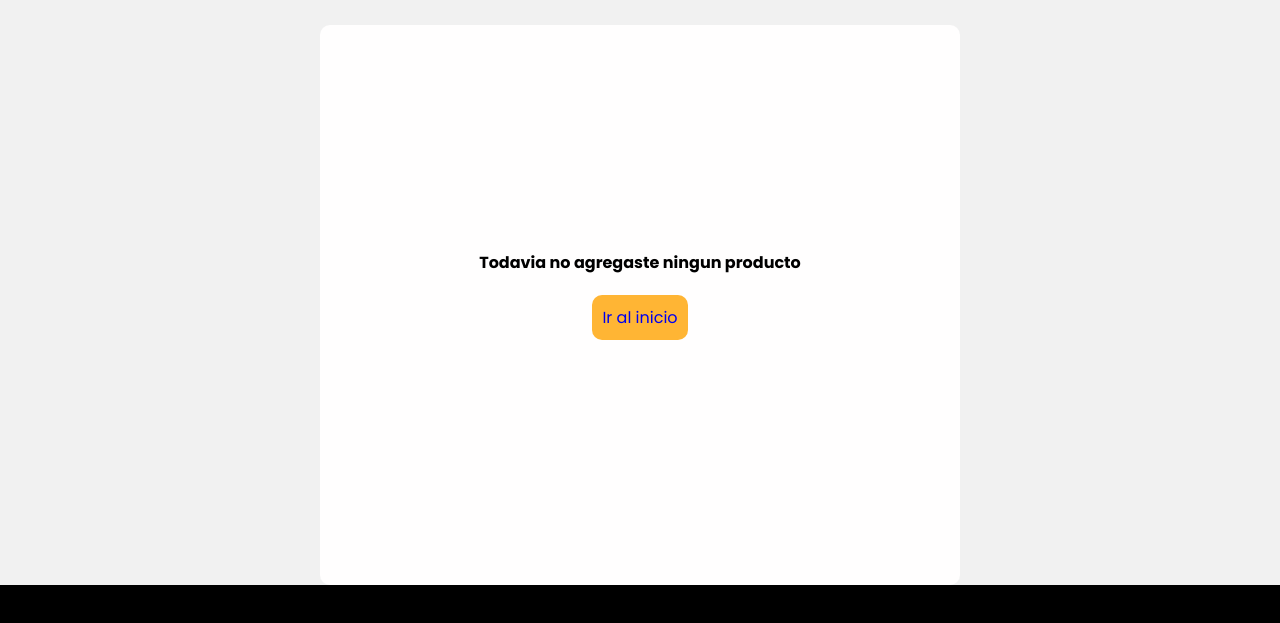
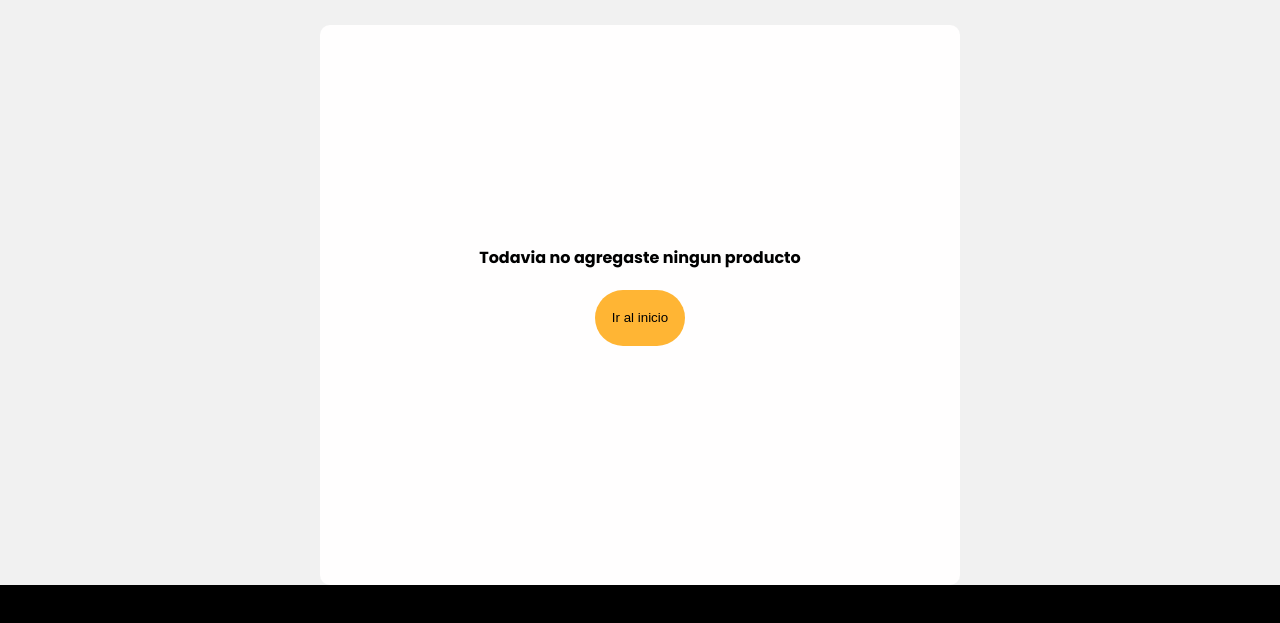
Before and after one commit to AlanLeandroVargas/Retail-FRONT, a website: page app/public/pages/shopping_cart_page.html in a window 1280 px wide. Shown: the part 117-740 px from the top of the page. Drawn offline with Linux system fonts and the light colour scheme; files whose address does not match are found by name.

Commit message:
No products button actualizado

```diff
--- a/app/public/js/shopping-cart-render.js
+++ b/app/public/js/shopping-cart-render.js
@@ -47,6 +47,11 @@ function renderNoProducts()
     const summary = document.querySelector('.summary-section-container');
     const productList = document.querySelector('.product-list-section');
     const noProduct = document.querySelector('.no-product');
+    const btn = document.querySelector('.home-btn');
+    btn.addEventListener('click', () =>
+        {
+            window.open('/', '_self');
+        })
     summary.style.display = 'none';
     productList.style.display = 'none';
     noProduct.style.display = 'flex';
--- a/app/public/pages/shopping_cart_page.html
+++ b/app/public/pages/shopping_cart_page.html
@@ -39,8 +39,10 @@
     <main>
         <section class="no-product">
             <p><b>Todavia no agregaste ningun producto</b></p>
-            <section class="home-link-container">
-                <a href="/">Ir al inicio</a>
+            <section class="home-btn-container">
+                <button class="home-btn">
+                    Ir al inicio
+                </button>
             </section>
         </section>
         <section class="product-list-section">
--- a/app/public/style/ShoppingCartPage.css
+++ b/app/public/style/ShoppingCartPage.css
@@ -15,19 +15,32 @@ main
         margin-top: 30px;
         grid-column: 5 / 9;
         background-color: var(--c-white1);
-        & .home-link-container
+        & .home-btn-container
         {
 
             margin: 20px;
             display: flex;
             justify-content: center;
-            & a
-            {
-                border-radius: 10px;
-                padding: 10px;
-                background-color: var(--c-yellow1);
-                text-decoration: none;
-            }
+
+            & button
+                {
+
+                    border: none;
+                    border-radius: 50px;
+                    height: 7vh;
+                    width: 7vw;
+                    background-color: var(--c-yellow1);
+                    cursor: pointer;
+                    &:hover
+                    {
+                        background-color: var(--c-yellow2);
+                    }
+                    &:active
+                    {
+                        background-color: var(--c-blue1);
+                        color: white;
+                    }
+                }
         }
     }
     & .product-list-section
```
